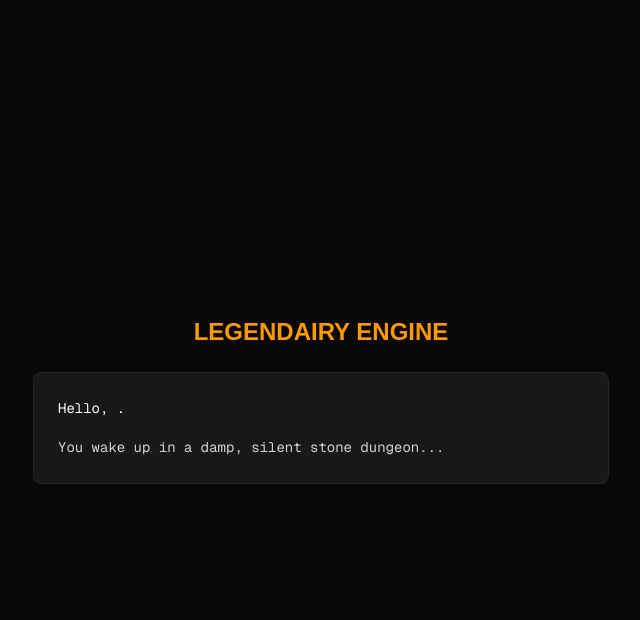
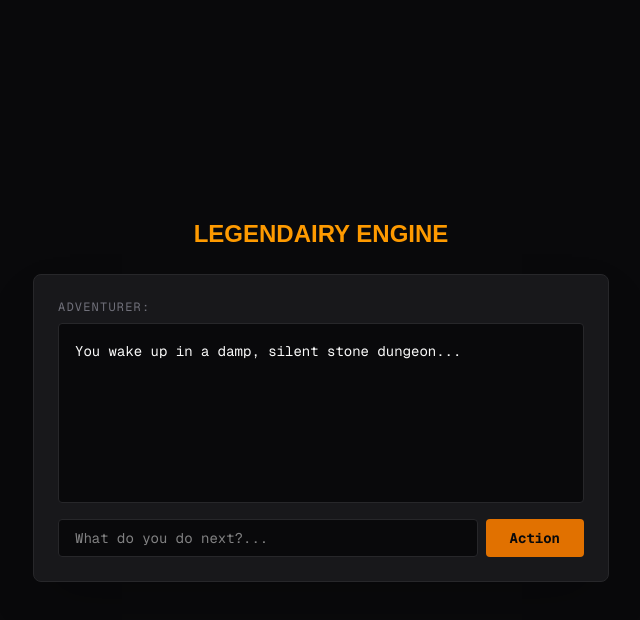
Before and after one commit to TheV1be/legendairy, a Next.js app: page / in a window 1280 px wide. Both pictures are taken after a click on the button "ENTER REALM". Shown: the top 620 px of the page, without its empty margins (319-959 px from the left). Built offline with nearby package versions, Linux system fonts and the light colour scheme.

Commit message:
Added text input for action decision

```diff
--- a/app/page.tsx
+++ b/app/page.tsx
@@ -7,6 +7,14 @@ export default function Home() {
     const [username, setUsername] = useState('');
     const [story, setStory] = useState('You wake up in a damp, silent stone dungeon...');
     const [playerInput, setPlayerInput] = useState('');
+
+    const handleChoiceSubmit = (e: React.SyntheticEvent) => {
+        e.preventDefault();
+        if (!playerInput.trim()) return;
+
+        setStory((prevStory) => prevStory + `\n\n> ${username}: ${playerInput}`);
+        setPlayerInput('');
+    };
 
     return (
         <main className="flex min-h-screen flex-col items-center justify-center bg-zinc-950 text-zinc-50 p-6">
@@ -26,6 +34,7 @@ export default function Home() {
                     />
 
                     <button
+                        type="button"
                         onClick={() => setIsPlaying(true)}
                         className="w-full bg-amber-600 hover:bg-amber-500 text-zinc-950 font-bold px-4 py-2 rounded text-sm transition font-mono"
                     >
@@ -37,10 +46,29 @@ export default function Home() {
             {/* 2. THE GAMEPLAY TEXT SCREEN */}
             {isPlaying && (
                 <div className="w-full max-w-xl bg-zinc-900 border border-zinc-800 rounded-lg p-6 shadow-2xl">
-                    <p className="font-mono text-sm leading-relaxed mb-4">
-                        Hello, <span className="text-amber-400 font-bold">{username}</span>.
+                    <p className="font-mono text-xs text-zinc-500 mb-2 uppercase tracking-widest">
+                        Adventurer: <span className="text-amber-400 font-bold">{username}</span>
                     </p>
-                    <p className="font-mono text-sm leading-relaxed text-zinc-300">{story}</p>
+
+                    <div className="bg-zinc-950 p-4 rounded min-h-[180px] border border-zinc-800 font-mono text-sm leading-relaxed mb-4 whitespace-pre-wrap">
+                        {story}
+                    </div>
+
+                    <form onSubmit={handleChoiceSubmit} className="flex gap-2">
+                        <input
+                            type="text"
+                            value={playerInput}
+                            onChange={(e) => setPlayerInput(e.target.value)}
+                            placeholder="What do you do next?..."
+                            className="flex-1 bg-zinc-950 border border-zinc-800 rounded px-4 py-2 text-sm focus:outline-none focus:border-amber-500 text-zinc-50 font-mono"
+                        />
+                        <button
+                            type="submit"
+                            className="bg-amber-600 hover:bg-amber-500 text-zinc-950 font-bold px-6 py-2 rounded text-sm transition font-mono"
+                        >
+                            Action
+                        </button>
+                    </form>
                 </div>
             )}
         </main>
```
